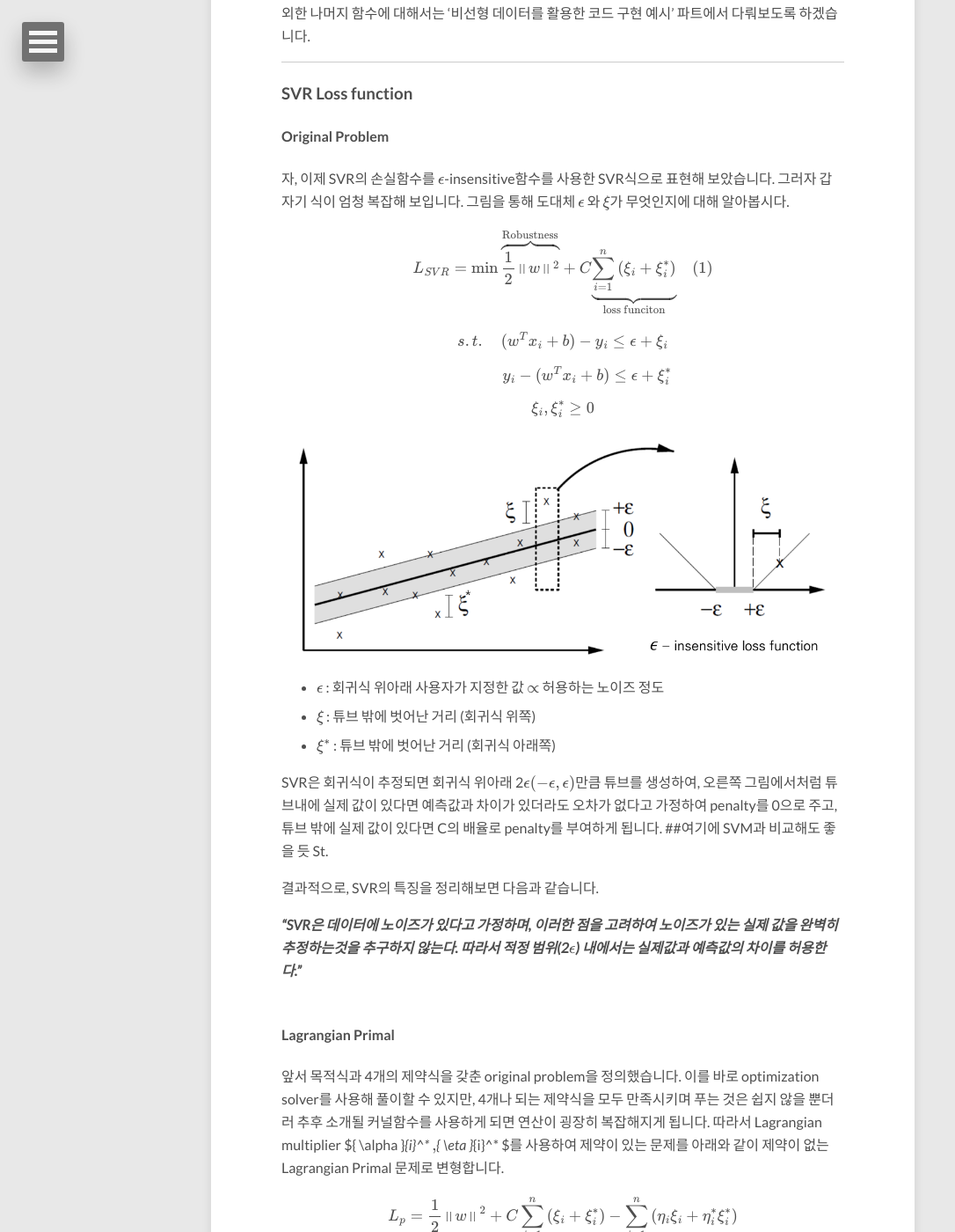
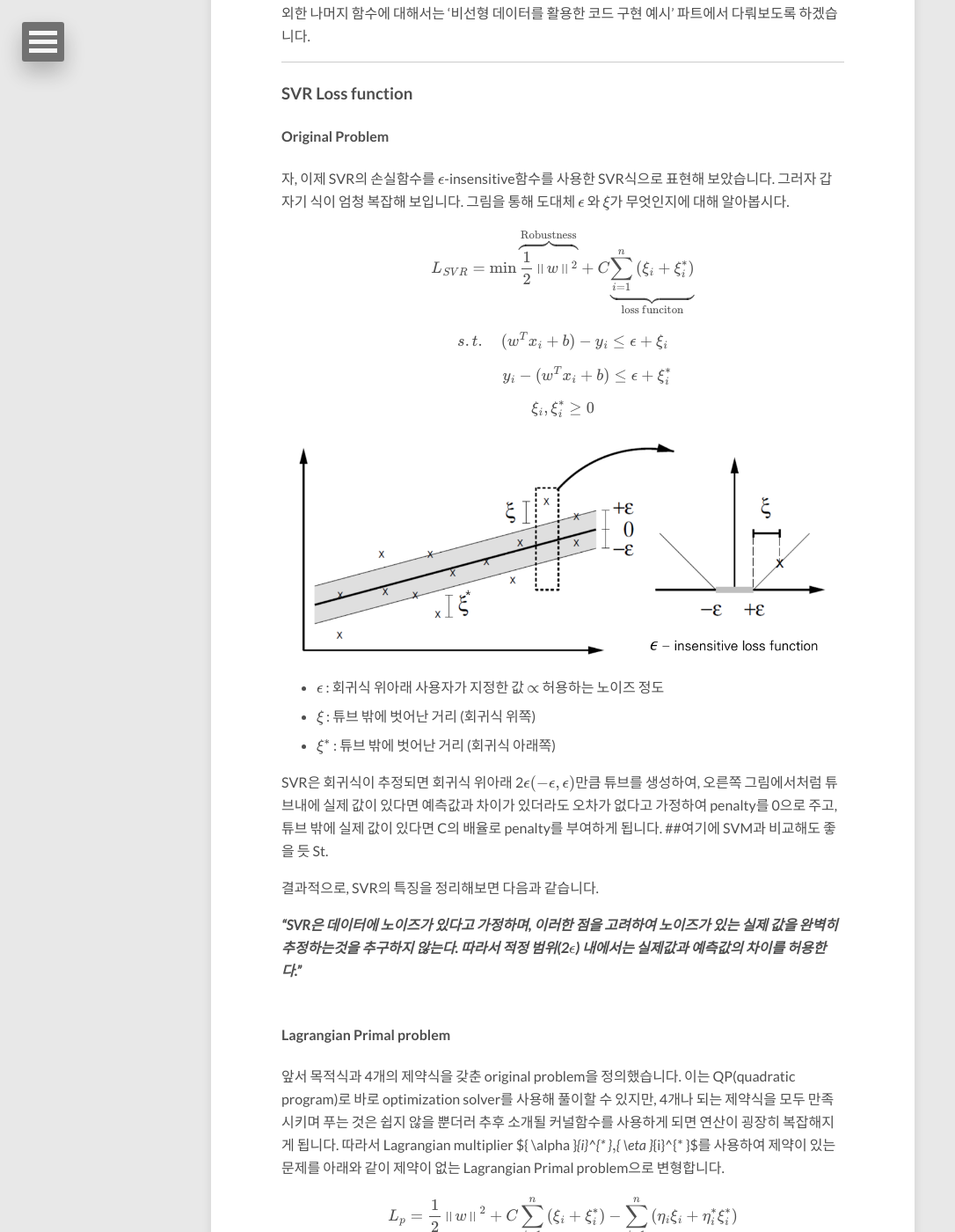
Before and after one commit to leejiyoon52/leejiyoon52.github.io, a Jekyll site: the page built from _posts/2018-11-17-Support-Vecter-Regression.md, in a window 1280 px wide and 1400 px high, scrolled down 1881 px. Shown: the whole window at 88% size, without its empty margins (0-1086 px from the left). Built offline with Jekyll 4.4.1, drawn with Linux system fonts in a browser that asks for light colours; nearby versions of some CDN libraries; formulas are drawn with MathJax 3; comment, search, counter and statistics services are not loaded; some of the changed text lies outside the part shown.

Commit message:
Update 2018-11-17-Support-Vecter-Regression.md

```diff
--- a/_posts/2018-11-17-Support-Vecter-Regression.md
+++ b/_posts/2018-11-17-Support-Vecter-Regression.md
@@ -56,7 +56,7 @@
 
 
 $$
-L_{SVR} =\min \overbrace{ \frac { 1 }{ 2 } { \left\| w \right\| }^{ 2} }^{\text{Robustness}} +C \underbrace{\sum _{ i=1 }^ n {({ \xi  }_{ i }+{\xi}_{i}^* )}}_\text{ loss funciton } \quad(1)
+L_{SVR} =\min \overbrace{ \frac { 1 }{ 2 } { \left\| w \right\| }^{ 2} }^{\text{Robustness}} +C \underbrace{\sum _{ i=1 }^ n {({ \xi  }_{ i }+{\xi}_{i}^* )}}_\text{ loss funciton }
 $$
 
 $$
@@ -88,9 +88,9 @@
 ***"SVR은 데이터에 노이즈가 있다고 가정하며, 이러한 점을 고려하여 노이즈가 있는 실제 값을 완벽히 추정하는것을 추구하지 않는다. 따라서 적정 범위(2${ \epsilon }$) 내에서는 실제값과 예측값의 차이를 허용한다."*** <br><br>
 
 
-#### Lagrangian Primal
+#### Lagrangian Primal problem
 
-앞서 목적식과 4개의 제약식을 갖춘 original problem을 정의했습니다. 이를 바로 optimization solver를 사용해 풀이할 수 있지만, 4개나 되는 제약식을 모두 만족시키며 푸는 것은 쉽지 않을 뿐더러 추후 소개될 커널함수를 사용하게 되면 연산이 굉장히 복잡해지게 됩니다. 따라서 Lagrangian multiplier ${ \alpha }_{i}^* $, ${ \eta }_{i}^* $를 사용하여 제약이 있는 문제를 아래와 같이 제약이 없는 Lagrangian Primal 문제로 변형합니다.
+앞서 목적식과 4개의 제약식을 갖춘 original problem을 정의했습니다. 이는 QP(quadratic program)로 바로 optimization solver를 사용해 풀이할 수 있지만, 4개나 되는 제약식을 모두 만족시키며 푸는 것은 쉽지 않을 뿐더러 추후 소개될 커널함수를 사용하게 되면 연산이 굉장히 복잡해지게 됩니다. 따라서 Lagrangian multiplier ${ \alpha }_{i}^{* }$, ${ \eta }_{i}^{* }$를 사용하여 제약이 있는 문제를 아래와 같이 제약이 없는 Lagrangian Primal problem으로 변형합니다.
 
 
 $$
@@ -105,6 +105,7 @@
  {\alpha}_{i}^* ,{\eta}_{i}^* \ge 0
 $$
 
+Lagrangian Primal problem으로 재구성한 결과 역시 convex하고, 연속적인 QP(quadratic program)입니다. 따라서 목적식의 미지수에 대해 편미분한 값이 0일때 최소값을 갖게됩니다.
 
 ---
 ### 비선형 데이터를 활용한 코드 구현 예시
```
